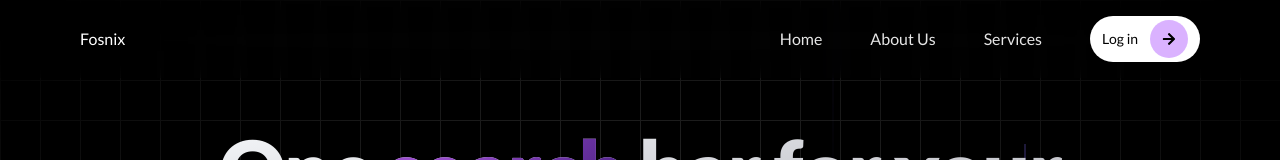
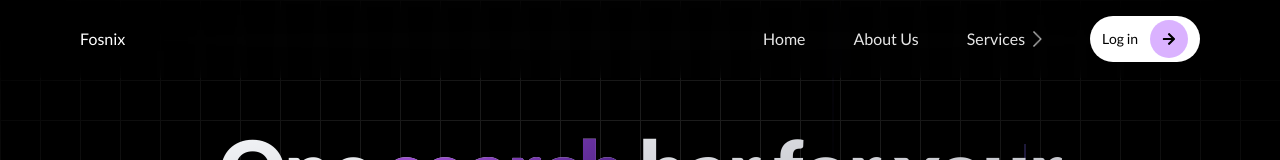
Before and after one commit to kavya-thakur/fos, a React (Vite) app: page / in a window 1280 px wide. Shown: the top 160 px of the page. Built offline with nearby package versions, Linux system fonts and the light colour scheme.

Commit message:
fixed some minor bugs

```diff
--- a/src/components/Header.jsx
+++ b/src/components/Header.jsx
@@ -3,12 +3,14 @@ import { Link } from "react-router-dom";
 import { GiHamburgerMenu } from "react-icons/gi";
 import { IoMdClose } from "react-icons/io";
 import { FaArrowRight } from "react-icons/fa";
-
+import dropdownicon from '../assets/dropdown_icon.png'
 const Header = () => {
   const [isOpen, setIsOpen] = useState(false);
   const [isDropdownOpen, setIsDropdownOpen] = useState(false); // For mobile dropdown
   const toggleMenu = () => setIsOpen(!isOpen);
   const toggleDropdown = () => setIsDropdownOpen(!isDropdownOpen); // Toggle the mobile dropdown
+  const [dropdown, setdropdown] = useState(false);
+  const dropdowntoggle = () => setdropdown(!dropdown);
 
   return (
     <header className="fixed left-0 right-0 z-20 top-0 text-white">
@@ -31,14 +33,25 @@ const Header = () => {
 
           {/* Services Dropdown for Desktop */}
           <div className="group relative">
-            <h2 className="cursor-pointer">Services</h2>
+            <button className="btn cursor-pointer flex items-center gap-2" onClick={dropdowntoggle}>
+              Services{" "}
+              <img
+                src={dropdownicon}
+                className={`h-4 cursor-pointer ${dropdown ? 'rotate-90' : ''} transition-all`}
+                alt=""
+              />
+            </button>
 
             {/* Desktop Dropdown Menu */}
-            <div className="max-w-7xl absolute hidden group-hover:block top-full -right-20  w-[80vw] bg-[#242423] pt-7 shadow-lg py-4 z-50 rounded-xl h-96 mx-auto">
+            {dropdown && (
+              <div className="transition-all max-w-7xl absolute hidden md:block top-full -right-20  w-[80vw] bg-[#242423] pt-7 shadow-lg py-4 z-50 rounded-xl h-96 mx-auto mt-10">
                 <div className="flex justify-around text-white mx-auto items-center">
                   {/* Training Column */}
                   <div>
-                  <Link onClick={()=>setIsOpen(false)} to={"/category/training"}>
+                    <Link
+                      onClick={() => setdropdown(false)}
+                      to={"/category/training"}
+                    >
                       <h3 className="font-semibold text-white md:text-xl">
                         Training
                       </h3>
@@ -53,7 +66,10 @@ const Header = () => {
 
                   {/* Development Column */}
                   <div>
-                  <Link onClick={()=>setIsOpen(false)}  to={"/category/development"}>
+                    <Link
+                      onClick={() => setdropdown(false)}
+                      to={"/category/development"}
+                    >
                       <h3 className="font-semibold text-white md:text-xl">
                         Development
                       </h3>
@@ -68,7 +84,10 @@ const Header = () => {
 
                   {/* UI/UX Column */}
                   <div>
-                  <Link onClick={()=>setIsOpen(false)} to={"/category/uiux"}>
+                    <Link
+                      onClick={() => setdropdown(false)}
+                      to={"/category/uiux"}
+                    >
                       <h3 className="font-semibold text-white md:text-xl">
                         UI/UX
                       </h3>
@@ -83,7 +102,10 @@ const Header = () => {
 
                   {/* DevOps & Cloud Column */}
                   <div>
-                  <Link onClick={()=>setIsOpen(false)} to={"/category/devops"}>
+                    <Link
+                      onClick={() => setdropdown(false)}
+                      to={"/category/devops"}
+                    >
                       <h3 className="font-semibold text-white md:text-xl">
                         DevOps & Cloud
                       </h3>
@@ -97,6 +119,7 @@ const Header = () => {
                   </div>
                 </div>
               </div>
+            )}
           </div>
 
           <Link to="/login">
@@ -116,8 +139,12 @@ const Header = () => {
       {isOpen && (
         <div className="md:hidden bg-white/70 border border-black/30 p-4 m-1 rounded-xl mt-2 px-2">
           <div className="flex flex-col gap-2 text-black/70">
-            <Link onClick={()=>setIsOpen(false)} to="/">Home</Link>
-            <Link onClick={()=>setIsOpen(false)} to="/about">About</Link>
+            <Link onClick={() => setIsOpen(false)} to="/">
+              Home
+            </Link>
+            <Link onClick={() => setIsOpen(false)} to="/about">
+              About
+            </Link>
 
             {/* Services Link for Mobile */}
             <div className="relative">
@@ -134,7 +161,10 @@ const Header = () => {
                   <div className="flex flex-col gap-6 px-4 text-white">
                     {/* Training Column */}
                     <div>
-                      <Link onClick={()=>setIsOpen(false)} to={"/category/training"}>
+                      <Link
+                        onClick={() => setIsOpen(false)}
+                        to={"/category/training"}
+                      >
                         <h3 className="font-semibold text-white md:text-xl">
                           Training
                         </h3>
@@ -143,7 +173,10 @@ const Header = () => {
 
                     {/* Development Column */}
                     <div>
-                      <Link onClick={()=>setIsOpen(false)} to={"/category/development"}>
+                      <Link
+                        onClick={() => setIsOpen(false)}
+                        to={"/category/development"}
+                      >
                         <h3 className="font-semibold text-white md:text-xl">
                           Development
                         </h3>
@@ -152,7 +185,10 @@ const Header = () => {
 
                     {/* UI/UX Column */}
                     <div>
-                      <Link onClick={()=>setIsOpen(false)} to={"/category/uiux"}>
+                      <Link
+                        onClick={() => setIsOpen(false)}
+                        to={"/category/uiux"}
+                      >
                         <h3 className="font-semibold text-white md:text-xl">
                           UI/UX
                         </h3>
@@ -160,7 +196,10 @@ const Header = () => {
                     </div>
 
                     {/* DevOps & Cloud Column */}
-                    <Link onClick={()=>setIsOpen(false)} to={"/category/devops"}>
+                    <Link
+                      onClick={() => setIsOpen(false)}
+                      to={"/category/devops"}
+                    >
                       <h3 className="font-semibold text-white md:text-xl">
                         DevOps & Cloud
                       </h3>
```
Also changed, not shown: src/assets/dropdown_icon.png (added). Lines whose indentation alone changed are shown as unchanged.
